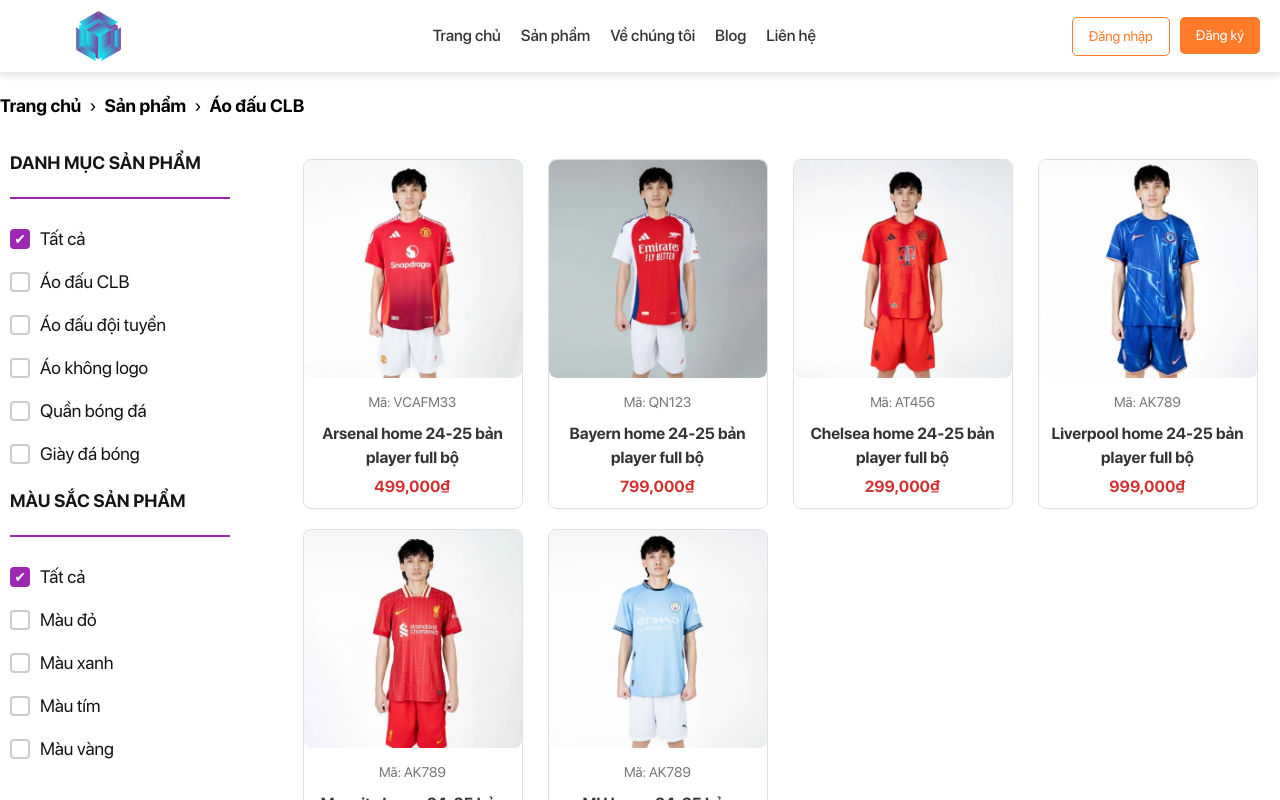
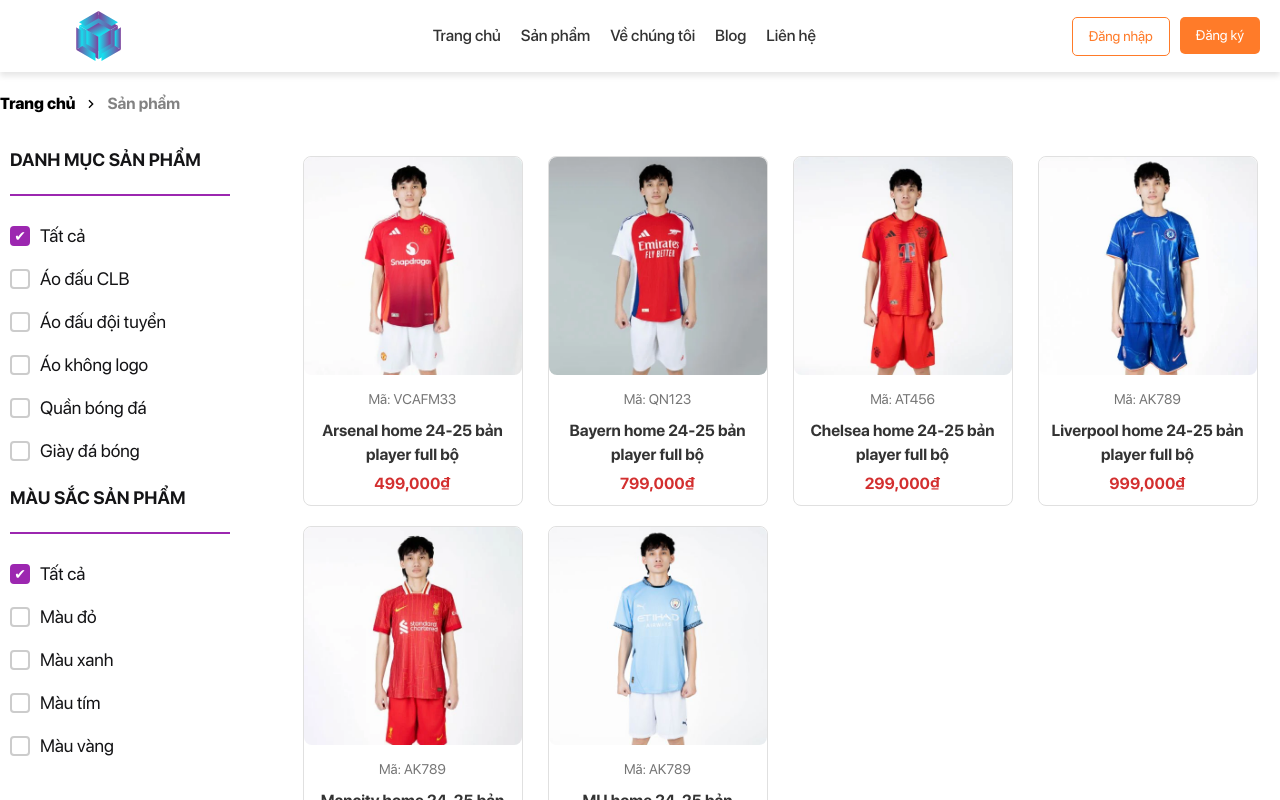
Before and after one commit to HGiang15/shop-hg-last, a Next.js app: page /products in a window 1280 px wide. Shown: the top 800 px of the page. Built offline with nearby package versions, Linux system fonts and the light colour scheme.

Commit message:
Done logic Breadcrumb component

```diff
--- a/src/components/common/Breadcrumb/Breadcrumb.js
+++ b/src/components/common/Breadcrumb/Breadcrumb.js
@@ -1,25 +1,35 @@
+import {Fragment} from 'react';
+import {RiArrowRightSLine} from 'react-icons/ri';
+import clsx from 'clsx';
+import styles from './Breadcrumb.module.scss';
 import Link from 'next/link';
-import styles from './Breadcrumb.module.scss';
 
-const Breadcrumb = ({items}) => {
+function Breadcrumb({titles, listHref}) {
 	return (
 		<div className={styles.container}>
-			<nav className={styles.breadcrumb}>
-				{items.map((item, index) => (
-					<span key={index}>
-						{item.link ? (
-							<Link href={item.link} className={styles.link}>
-								{item.label}
-							</Link>
-						) : (
-							<span className={styles.active}>{item.label}</span>
-						)}
-						{index < items.length - 1 && <span className={styles.separator}>›</span>}
-					</span>
-				))}
-			</nav>
+			{titles.map((v, i) => (
+				<Fragment key={i}>
+					{i !== 0 ? (
+						<span className={styles.icon}>
+							<RiArrowRightSLine />
+						</span>
+					) : null}
+					{titles.length - 1 === i ? (
+						<span className={clsx(styles.item, styles.last)}>{v}</span>
+					) : (
+						<Link
+							href={listHref?.[i] || '/'}
+							className={clsx(styles.item, {
+								[styles.last]: i === titles.length - 1,
+							})}
+						>
+							{v}
+						</Link>
+					)}
+				</Fragment>
+			))}
 		</div>
 	);
-};
+}
 
 export default Breadcrumb;
--- a/src/components/common/Breadcrumb/Breadcrumb.module.scss
+++ b/src/components/common/Breadcrumb/Breadcrumb.module.scss
@@ -1,20 +1,15 @@
 .container {
-	font-size: 14px;
 	display: flex;
 	align-items: center;
+	font-size: 16px;
 	max-width: 1440px;
 	margin: 0 auto;
 	padding: 20px 0;
 }
 
-.breadcrumb {
-	font-size: 18px;
+.item {
 	color: #000;
-}
-
-.link {
-	color: #000;
-	font-weight: 600;
+	font-weight: 700;
 	text-decoration: none;
 
 	&:hover {
@@ -22,11 +17,16 @@
 	}
 }
 
-.active {
+.icon {
+	margin: 0 8px;
 	color: #000;
+	display: flex;
+	align-items: center;
 }
 
-.separator {
-	margin: 0 8px;
-	color: #000;
+.last {
+	color: #828282;
+	font-weight: 600;
+	cursor: default;
+	text-decoration: none;
 }
--- a/src/components/layouts/LayoutProfileUser/LayoutProfileUser.js
+++ b/src/components/layouts/LayoutProfileUser/LayoutProfileUser.js
@@ -1,10 +1,14 @@
 import React from 'react';
+import Breadcrumb from '@/components/common/Breadcrumb/Breadcrumb';
 import styles from './LayoutProfileUser.module.scss';
 import SidebarProfile from './SidebarProfile/SidebarProfile';
 
-const LayoutProfileUser = ({children}) => {
+const LayoutProfileUser = ({children, breadcrumbItems}) => {
 	return (
 		<div className={styles.container}>
+			{/* Nhận breadcrumbItems từ props và truyền vào Breadcrumb */}
+			<Breadcrumb titles={breadcrumbItems.titles} listHref={breadcrumbItems.listHref} />
+
 			<div className={styles.main}>
 				<SidebarProfile />
 				{children}
--- a/src/components/layouts/LayoutProfileUser/LayoutProfileUser.module.scss
+++ b/src/components/layouts/LayoutProfileUser/LayoutProfileUser.module.scss
@@ -1,5 +1,4 @@
 .container {
-	margin: 24px 0;
 }
 
 .main {
--- a/src/components/layouts/LayoutUser/LayoutUser.js
+++ b/src/components/layouts/LayoutUser/LayoutUser.js
@@ -1,9 +1,9 @@
-import React, { Fragment } from 'react';
+import React, {Fragment} from 'react';
 import Header from './components/Header/Header';
 import Footer from './components/Footer/Footer';
 import styles from './LayoutUser.module.scss';
 
-function LayoutUser({ children }) {
+function LayoutUser({children}) {
 	return (
 		<Fragment>
 			<header className={styles.header}>
--- a/src/components/pages/product/MainPageProduct/MainPageProduct.js
+++ b/src/components/pages/product/MainPageProduct/MainPageProduct.js
@@ -1,49 +1,14 @@
-import React, {useEffect, useState} from 'react';
-import axios from 'axios';
-import {useRouter} from 'next/router';
+import React from 'react';
 import styles from './MainPageProduct.module.scss';
 import Breadcrumb from '@/components/common/Breadcrumb/Breadcrumb';
 import FilterProduct from '../FilterProduct/FilterProduct';
 import ProductCard from '../ProductCard/ProductCard';
 
-const MainPageProduct = () => {
-	const router = useRouter();
-
-	const defaultBreadcrumbs = [
-		{label: 'Trang chủ', link: '/'},
-		{label: 'Sản phẩm', link: '/products'},
-		{label: 'Áo đấu CLB', link: '/products/ao-dau-clb'},
-	];
-
-	const [breadcrumbItems, setBreadcrumbItems] = useState(defaultBreadcrumbs);
-	const [isLoading, setIsLoading] = useState(false);
-
-	useEffect(() => {
-		if (!router.isReady) return;
-
-		const fetchBreadcrumb = async () => {
-			setIsLoading(true);
-			try {
-				const category = router.query.category || 'ao-dau-clb';
-				// const response = await axios.get(`/api/breadcrumb?category=${category}`);
-
-				// // API data, update state
-				// if (response.data.length > 0) {
-				//   setBreadcrumbItems(response.data);
-				// }
-			} catch (error) {
-				console.error('Lỗi khi lấy dữ liệu:', error);
-			} finally {
-				setIsLoading(false);
-			}
-		};
-
-		fetchBreadcrumb();
-	}, [router.isReady, router.query.category]);
-
+const MainPageProduct = ({breadcrumbItems}) => {
 	return (
 		<div className={styles.container}>
-			{isLoading ? <p>Đang tải...</p> : <Breadcrumb items={breadcrumbItems} />}
+			{/* Nhận breadcrumbItems từ props và truyền vào Breadcrumb */}
+			<Breadcrumb titles={breadcrumbItems.titles} listHref={breadcrumbItems.listHref} />
 
 			<div className={styles.main}>
 				<FilterProduct />
--- a/src/pages/products/index.js
+++ b/src/pages/products/index.js
@@ -2,7 +2,7 @@
 import Head from 'next/head';
 import LayoutUser from '@/components/layouts/LayoutUser/LayoutUser';
 import {Fragment} from 'react';
-
+import {ROUTES} from '@/constants/config';
 
 export default function Page() {
 	return (
@@ -13,10 +13,13 @@
 				<meta name='viewport' content='width=device-width, initial-scale=1' />
 				<link rel='icon' href='/favicon.ico' />
 			</Head>
-			<Fragment>
-				<MainPageProduct />
-			</Fragment>
 
+			<MainPageProduct
+				breadcrumbItems={{
+					titles: ['Trang chủ', 'Sản phẩm'],
+					listHref: [ROUTES.Home, ROUTES.Product],
+				}}
+			/>
 		</Fragment>
 	);
 }
```
Also changed, not shown: src/pages/profile/index.js (+9 -5 lines).
